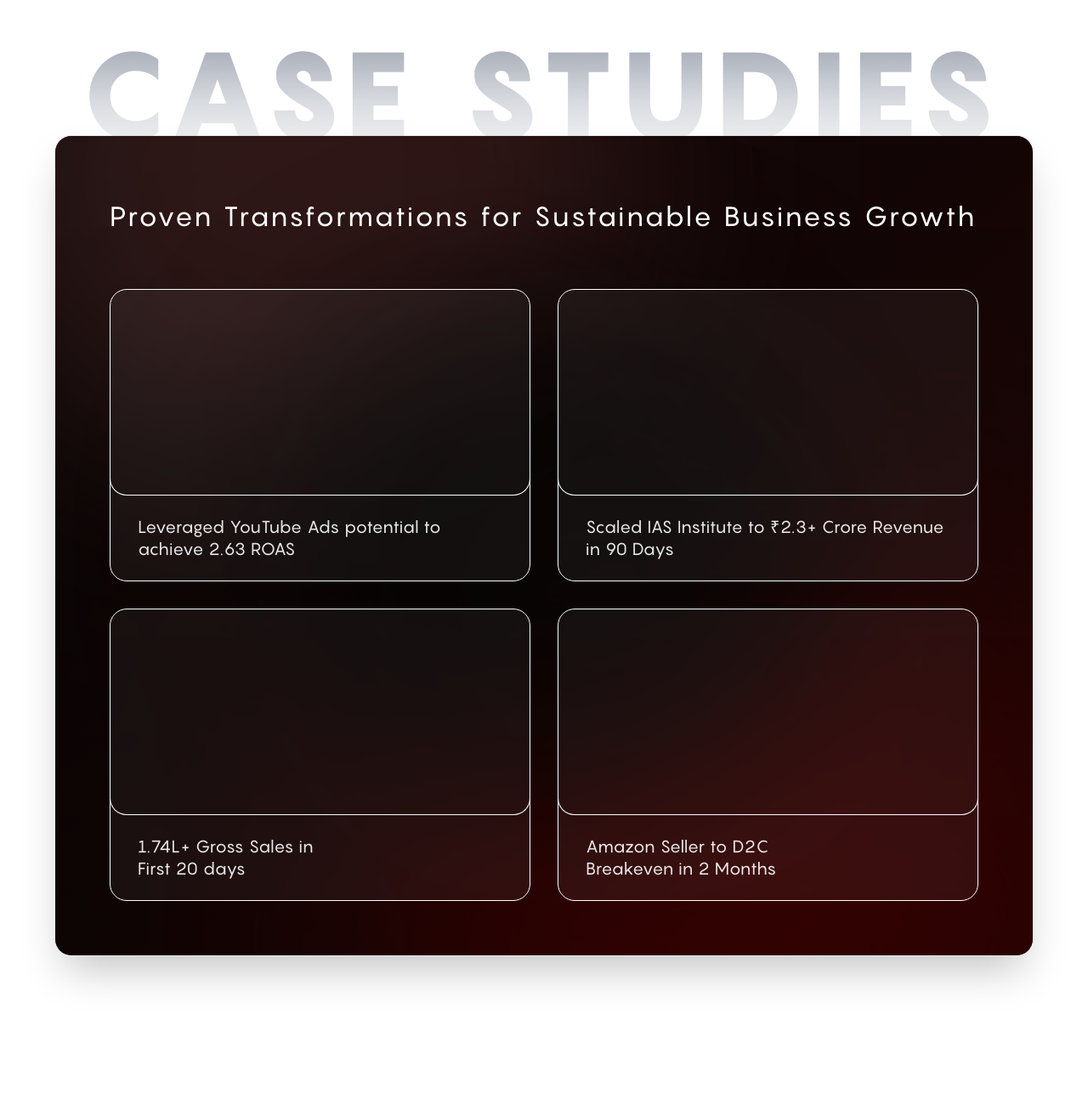
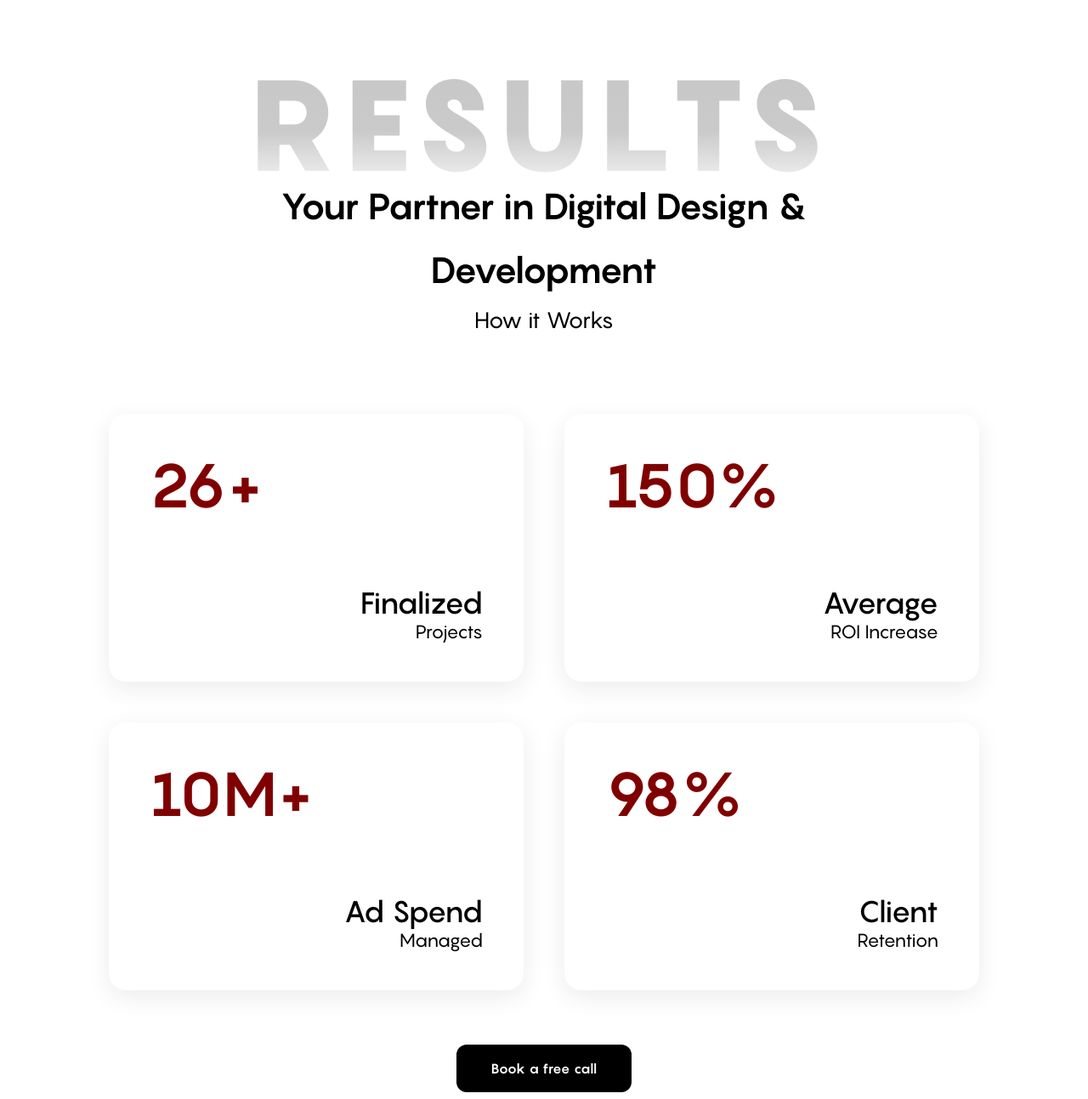
Before and after one commit to amanaanubhav/brndo.in, a Next.js app: page /performance-marketing in a window 1280 px wide. Shown: the part 857-2150 px from the top of the page at 85% size. Built offline with nearby package versions, Linux system fonts and the light colour scheme.

Commit message:
initialise resukt section, create heaidng as component based design.

```diff
--- a/src/app/(pages)/performance-marketing/page.jsx
+++ b/src/app/(pages)/performance-marketing/page.jsx
@@ -1,6 +1,7 @@
 import Navbar from '@/components/layout/Navbar';
 import Footer2 from '@/components/layout/Footer2';
 import PerformanceHero from '@/features/performance-marketing/Hero';
+import Results from '@/features/performance-marketing/Results';
 import CaseStudies from '@/features/case-studies/CaseStudies';
 import FAQ from '@/features/faq/FAQ';
 import { caseStudiesData } from '@/data/caseStudies';
@@ -16,6 +17,7 @@ export default function PerformanceMarketingPage() {
     <div className="min-h-screen bg-white dark:bg-gray-950 selection:bg-brndo-red/30 selection:text-brndo-red transition-colors duration-300">
       <Navbar />
       <PerformanceHero />
+      <Results />
       <CaseStudies data={caseStudiesData.performanceMarketing} />
       <FAQ data={faqsData.performanceMarketing} />
       <Footer2 />
--- /dev/null
+++ b/src/components/ui/SectionHeading.jsx
@@ -0,0 +1,27 @@
+'use client';
+
+import { motion } from 'framer-motion';
+import { cn } from '@/lib/utils';
+
+export default function SectionHeading({ title, className }) {
+  return (
+    <div className={cn("text-center w-full relative z-0", className)}>
+      <motion.h2
+        initial={{ opacity: 0, y: 30 }}
+        whileInView={{ opacity: 1, y: 0 }}
+        viewport={{ once: true }}
+        transition={{ duration: 0.8 }}
+        className="font-pangram text-5xl md:text-7xl lg:text-[150px] font-black tracking-widest uppercase pb-4 whitespace-nowrap leading-none"
+        style={{
+          background: 'linear-gradient(180deg, #C7C7C7 -21.43%, rgba(149, 149, 149, 0.514133) 46.09%, rgba(97, 97, 97, 0) 96.64%)',
+          WebkitBackgroundClip: 'text',
+          WebkitTextFillColor: 'transparent',
+          backgroundClip: 'text',
+          color: '#000000', // Fallback color as specified
+        }}
+      >
+        {title}
+      </motion.h2>
+    </div>
+  );
+}
--- /dev/null
+++ b/src/features/performance-marketing/Results.jsx
@@ -0,0 +1,120 @@
+'use client';
+
+import { motion } from 'framer-motion';
+import Button from '@/components/ui/Button';
+
+export default function Results() {
+  const cards = [
+    {
+      stat: '26+',
+      title: 'Finalized',
+      subtitle: 'Projects'
+    },
+    {
+      stat: '150%',
+      title: 'Average',
+      subtitle: 'ROI Increase'
+    },
+    {
+      stat: '10M+',
+      title: 'Ad Spend',
+      subtitle: 'Managed'
+    },
+    {
+      stat: '98%',
+      title: 'Client',
+      subtitle: 'Retention'
+    }
+  ];
+
+  return (
+    <section className="py-16 md:py-24 bg-white dark:bg-gray-950 transition-colors duration-300 relative overflow-hidden">
+      <div className="max-w-7xl mx-auto px-6 md:px-12 w-full flex flex-col items-center">
+
+        {/* Header Block */}
+        <div className="text-center w-full -mb-16 md:-mb-24 relative z-0 mt-8">
+          <motion.h2
+            initial={{ opacity: 0, y: 30 }}
+            whileInView={{ opacity: 1, y: 0 }}
+            viewport={{ once: true }}
+            transition={{ duration: 0.8 }}
+            className="font-pangram text-6xl md:text-8xl lg:text-[150px] font-black tracking-widest uppercase text-transparent bg-clip-text bg-gradient-to-b from-[#C7C7C7] dark:from-gray-600 via-[#959595]/50 dark:via-gray-700/50 to-transparent pb-4 whitespace-nowrap leading-none"
+          >
+            RESULTS
+          </motion.h2>
+        </div>
+
+        {/* Content Block */}
+        <div className="relative z-10 w-full flex flex-col items-center mt-12 md:mt-16">
+          <motion.h3
+            initial={{ opacity: 0, y: 20 }}
+            whileInView={{ opacity: 1, y: 0 }}
+            viewport={{ once: true }}
+            transition={{ duration: 0.6 }}
+            className="font-pangram text-3xl md:text-[42.6px] font-semibold text-center text-black dark:text-white leading-tight md:leading-[75px] max-w-4xl"
+          >
+            Your Partner in Digital Design & Development
+          </motion.h3>
+
+          <motion.h5
+            initial={{ opacity: 0, y: 20 }}
+            whileInView={{ opacity: 1, y: 0 }}
+            viewport={{ once: true }}
+            transition={{ duration: 0.6, delay: 0.1 }}
+            className="font-pangram text-xl md:text-[26.2px] font-normal text-center text-black dark:text-gray-300 mt-2 mb-16 md:mb-24"
+          >
+            How it Works
+          </motion.h5>
+
+          {/* Cards Grid */}
+          <div className="grid grid-cols-1 md:grid-cols-2 gap-8 md:gap-12 w-full max-w-5xl mb-16">
+            {cards.map((card, index) => (
+              <motion.div
+                key={index}
+                initial={{ opacity: 0, y: 30 }}
+                whileInView={{ opacity: 1, y: 0 }}
+                viewport={{ once: true }}
+                transition={{ duration: 0.6, delay: index * 0.1 }}
+                className="bg-white dark:bg-gray-900 rounded-[20px] shadow-[0_8px_30px_rgb(0,0,0,0.08)] dark:shadow-[0_8px_30px_rgb(0,0,0,0.4)] p-8 md:p-12 flex flex-col justify-between relative min-h-[280px] md:min-h-[315px]"
+              >
+                {/* Stat - Top Left */}
+                <div className="text-[#800000] font-pangram font-semibold text-5xl md:text-7xl lg:text-[72px] leading-none self-start text-left">
+                  {card.stat}
+                </div>
+
+                {/* Spacer to push text to bottom */}
+                <div className="flex-1"></div>
+
+                {/* Text Content - Bottom Right */}
+                <div className="flex flex-col items-end text-right w-full mt-8">
+                  <span className="font-pangram font-medium text-2xl md:text-[35.1px] text-black dark:text-white leading-[30px]">
+                    {card.title}
+                  </span>
+                  <span className="font-pangram font-normal text-lg md:text-[21.7px] text-black dark:text-gray-400 leading-[22px] mt-2 max-w-[80%]">
+                    {card.subtitle}
+                  </span>
+                </div>
+              </motion.div>
+            ))}
+          </div>
+
+          {/* CTA Button */}
+          <motion.div
+            initial={{ opacity: 0, y: 20 }}
+            whileInView={{ opacity: 1, y: 0 }}
+            viewport={{ once: true }}
+            transition={{ duration: 0.6, delay: 0.4 }}
+            className="w-full flex justify-center"
+          >
+            <Button
+              href="#contact"
+              variant="primary"
+            >
+              Book a free call
+            </Button>
+          </motion.div>
+        </div>
+      </div>
+    </section>
+  );
+}
```
Also changed, not shown: src/data/headings.js (added, +8 -0 lines).
